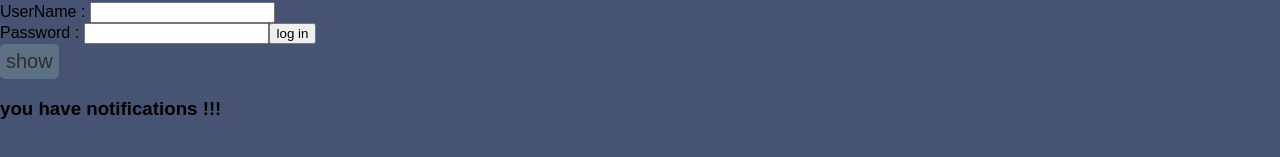
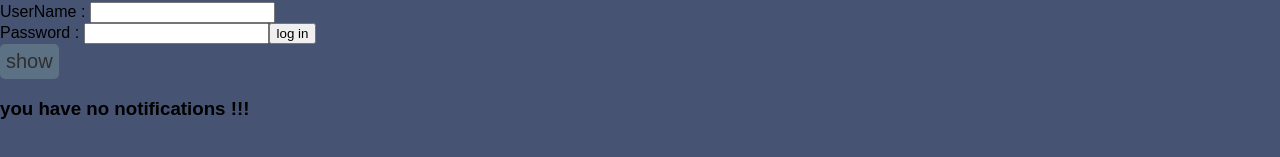
Before and after one commit to walid-amjahdi/Chef_Claude, a React (Create React App) app: page / in a window 1280 px wide. Shown: the part 319-476 px from the top of the page. Built offline with nearby package versions, Linux system fonts and the light colour scheme.

Commit message:
7:40 13/8

```diff
--- a/src/Components/Notification.jsx
+++ b/src/Components/Notification.jsx
@@ -2,10 +2,20 @@ import { useState } from "react"
 
 export function Notification()
 {
-    const [notifications,setNotifications] = useState(["a","b"])
+    const [notifications,setNotifications] = useState([])
+
+    function showNotifications()
+    {
+        if(notifications.length === 0)
+            return <h3>you have no notifications !!!</h3>
+        else if(notifications.length === 1)
+            return <h3>you have 1 notification !!!</h3>
+        else
+            return <h3>you have {notifications.length} notifications !!!</h3>
+    }
     return (
         <>
-            {(notifications.length > 0) ? <h3>you have notifications !!!</h3> : <h3>you have no notifications !!!</h3>}
+            {showNotifications()}
         </>
     )
 }
```
